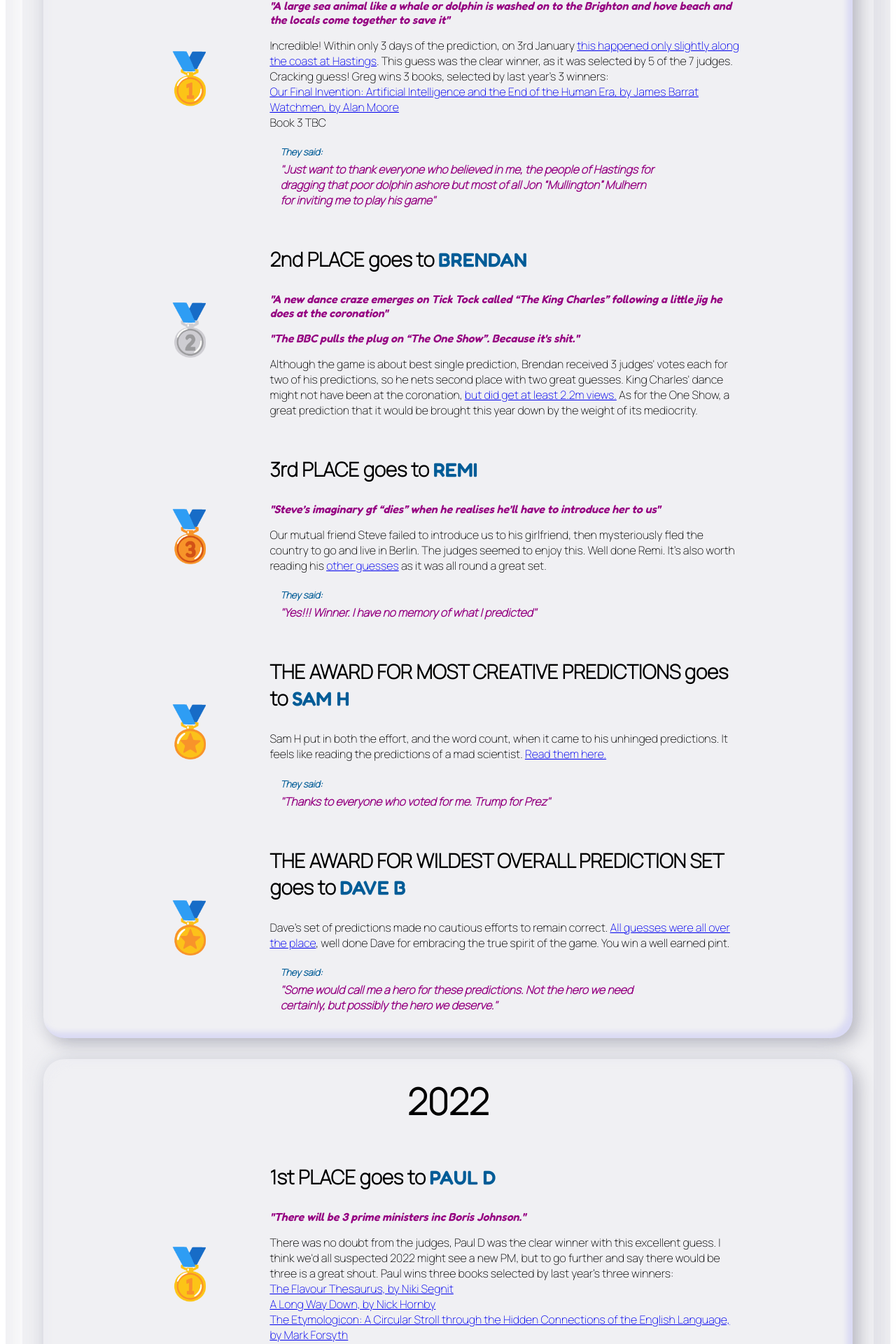
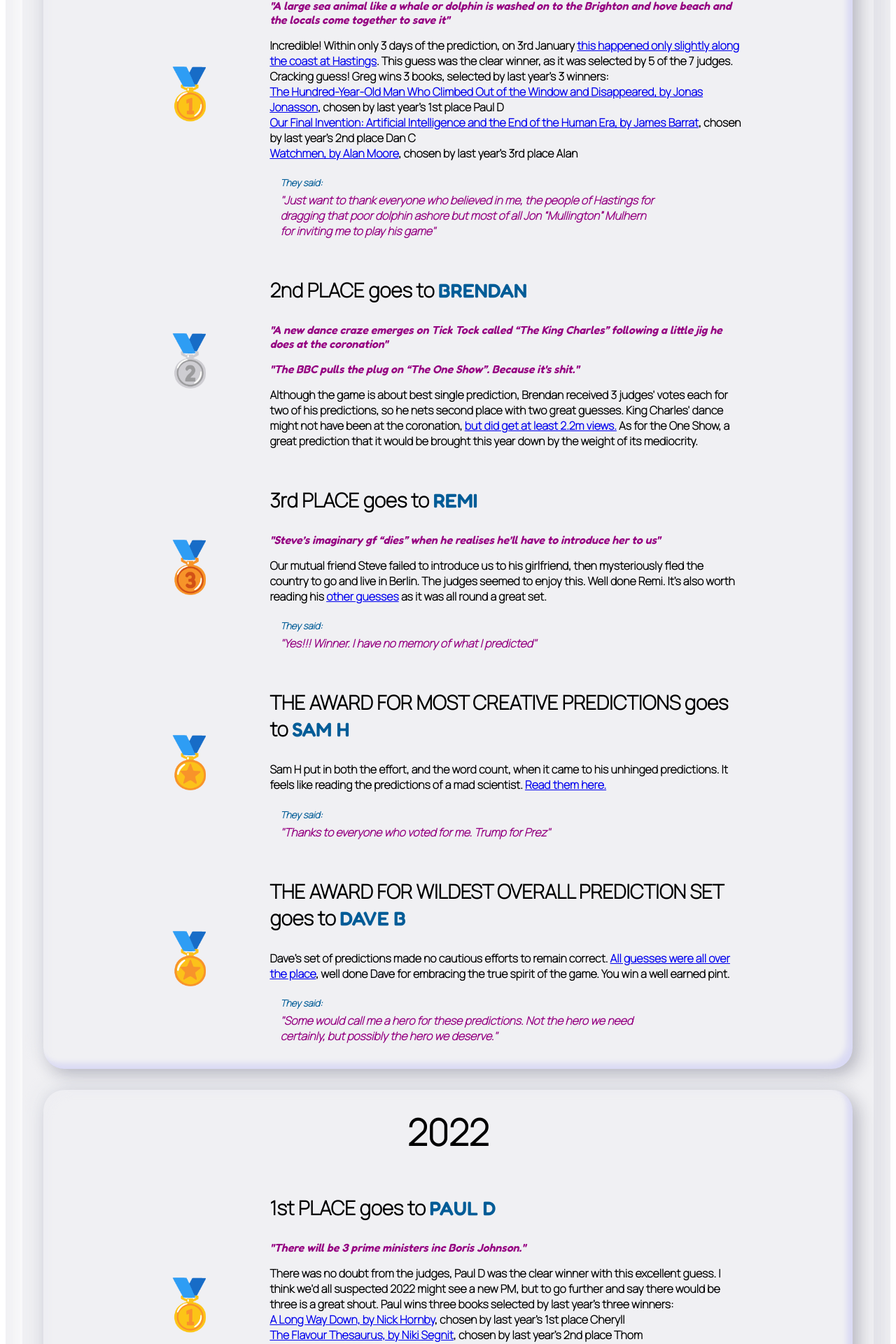
Before and after one commit to curlyfriesplease/guesstoimpress, a React (Create React App) app: page /winners in a window 1280 px wide. Shown: the part 600-2520 px from the top of the page at 70% size. Built offline with nearby package versions, Linux system fonts and the light colour scheme; no server answers; what aws-amplify would draw is missing.

Commit message:
Adds total player count, increases font weight, updates winners prizes

```diff
--- a/src/components/queries.js
+++ b/src/components/queries.js
@@ -159,3 +159,26 @@ export async function fetchAllPredictionsByAuthorAnddYearWithoutStateUpdate(
     console.log(err);
   }
 }
+
+
+export async function fetchAllPredictionsAndIMeanAllOfThem(setPredictions) {
+  try {
+    const predictionData = await API.graphql(
+      graphqlOperation(listPredictions, {
+        filter: {
+
+        },
+      })
+    );
+    const predictions = predictionData.data.listPredictions.items;
+    const sortedPredictionsByName = predictions.sort((a, b) =>
+      a.Year > b.Year ? -1 : 1
+    );
+    console.log(`🔮🔮🔮 predictions: 🔮🔮🔮`);
+    console.dir(predictions);
+    setPredictions(sortedPredictionsByName);
+  } catch (err) {
+    console.log('error fetching predictions:');
+    console.log(err);
+  }
+}
--- a/src/css/guesses.css
+++ b/src/css/guesses.css
@@ -181,7 +181,7 @@
   font-family: 'Fredoka', sans-serif;
   font-size: 16px;
   padding: 6px 20px 6px 20px;
-  margin: 5px 0;
+  margin: 12px 0 5px 0;
 }
 
 .filteredText {
--- a/src/css/header.css
+++ b/src/css/header.css
@@ -109,8 +109,9 @@
 .guessesTotalCount {
   font-size: 13px;
   font-style: italic;
-  font-weight: 400;
+  font-weight: 600;
   padding-top: 3px;
+  text-align: center;
 }
 
 @media only screen and (max-width: 800px) {
--- a/src/css/winners.css
+++ b/src/css/winners.css
@@ -5,6 +5,7 @@
   align-items: center;
   margin: 15px 5px 15px 5px;
   padding: 5px 0 15px 0;
+  font-weight: 600;
 }
 
 .yearTitle {
--- a/src/views/winners.js
+++ b/src/views/winners.js
@@ -24,16 +24,22 @@ export const Winners = () => (
         judges. Cracking guess! Greg wins 3 books, selected by last year's 3
         winners:
         <br />
+        <a href="https://www.amazon.co.uk/Hundred-Year-Old-Man-Climbed-Window-Disappeared/dp/0349141800">
+          The Hundred-Year-Old Man Who Climbed Out of the Window and
+          Disappeared, by Jonas Jonasson
+        </a>
+        , chosen by last year's 1st place Paul D
+        <br />
         <a href="https://www.amazon.co.uk/Our-Final-Invention-Artificial-Intelligence/dp/0312622376">
           Our Final Invention: Artificial Intelligence and the End of the Human
           Era, by James Barrat
         </a>
+        , chosen by last year's 2nd place Dan C
         <br />
         <a href="https://www.amazon.co.uk/Watchmen-Alan-Moore/dp/1852860243">
           Watchmen, by Alan Moore
         </a>
-        <br />
-        Book 3 TBC
+        , chosen by last year's 3rd place Alan
         <AcceptanceSpeech>
           Just want to thank everyone who believed in me, the people of Hastings
           for dragging that poor dolphin ashore but most of all Jon “Mullington”
@@ -108,18 +114,21 @@ export const Winners = () => (
         PM, but to go further and say there would be three is a great shout.
         Paul wins three books selected by last year's three winners:
         <br />
+        <a href="https://www.amazon.co.uk/Long-Way-Down-Nick-Hornby/dp/1594481938">
+          A Long Way Down, by Nick Hornby
+        </a>
+        , chosen by last year's 1st place Cheryll
+        <br />
         <a href="https://www.amazon.co.uk/Flavour-Thesaurus-Niki-Segnit/dp/0747599777">
           The Flavour Thesaurus, by Niki Segnit
         </a>
-        <br />
-        <a href="https://www.amazon.co.uk/Long-Way-Down-Nick-Hornby/dp/1594481938">
-          A Long Way Down, by Nick Hornby
-        </a>
+        , chosen by last year's 2nd place Thom
         <br />
         <a href="https://www.amazon.co.uk/Etymologicon-Circular-through-Connections-Language/dp/1848313071">
           The Etymologicon: A Circular Stroll through the Hidden Connections of
           the English Language, by Mark Forsyth
         </a>
+        , chosen by last year's 3rd place Dan S
         <AcceptanceSpeech>
           I'd like to thank the Tory party for an entertaining year
         </AcceptanceSpeech>
@@ -206,7 +215,7 @@ export const Winners = () => (
         Sure enough Lad Baby were no.1 again, and Boris Johnson may have stayed
         but he certainly came damn close to getting ousted.
       </ScoreLine>
-      <ScoreLine position="3" winner="DAN">
+      <ScoreLine position="3" winner="DAN S">
         <PredictionQuote>Trump starts his own TV network</PredictionQuote>
         Dan secured third place mainly because of his prediction about Trump
         starting a TV network. While it may not have been a TV network, he did
--- a/src/views/yearpage.js
+++ b/src/views/yearpage.js
@@ -1,6 +1,7 @@
 import React, { useEffect } from 'react';
 import { ListDiv } from '../components/guesses';
 import {
+  fetchAllPredictionsAndIMeanAllOfThem,
   fetchAllPredictionsByYear,
   fetchAllPredictionsByYearWithoutIncorrects,
 } from '../components/queries';
@@ -51,6 +52,14 @@ export const YearPage = ({
             >
               2021
             </button>
+            {/* <button
+              className="yearFilterButton dropShadow2"
+              onClick={() =>
+                fetchAllPredictionsAndIMeanAllOfThem(setPredictions)
+              }
+            >
+              ALL
+            </button> */}
           </div>
         )}
         <QuickFilter
@@ -59,6 +68,24 @@ export const YearPage = ({
           filterString={filterString}
           setFilterString={setFilterString}
         />
+
+        <span>
+          <div id="guessesTotalCount" className="guessesTotalCount">
+            Guesses:{' '}
+            {filterString.length > 0
+              ? filteredPredictions.length
+              : predictions.length}
+          </div>
+          <div id="playersTotalCount" className="guessesTotalCount">
+            Players:{' '}
+            {filterString.length > 0
+              ? // number of unique authors within filteredPredictions
+                new Set(filteredPredictions.map((p) => p.Author)).size
+              : // number of unique authors within predictions
+                new Set(predictions.map((p) => p.Author)).size}
+          </div>
+        </span>
+
         {predictions.length > 150 && (
           <button
             className="removeIncorrectsButton dropShadow2"
@@ -72,12 +99,6 @@ export const YearPage = ({
             Hide incorrect guesses
           </button>
         )}
-        <div id="guessesTotalCount" className="guessesTotalCount">
-          Total:{' '}
-          {filterString.length > 0
-            ? filteredPredictions.length
-            : predictions.length}
-        </div>
       </div>
 
       {predictions.length > 0 && (
```
